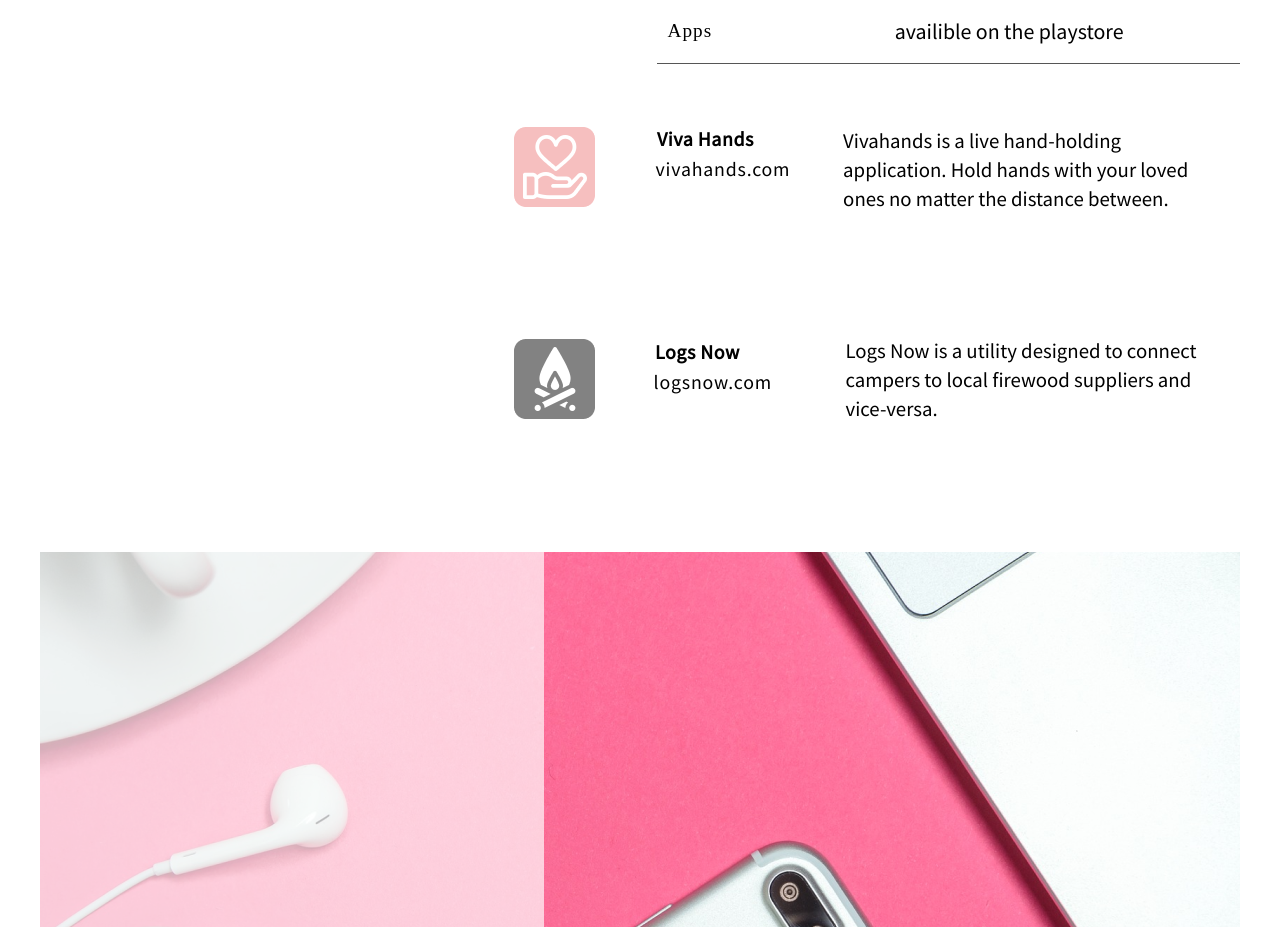
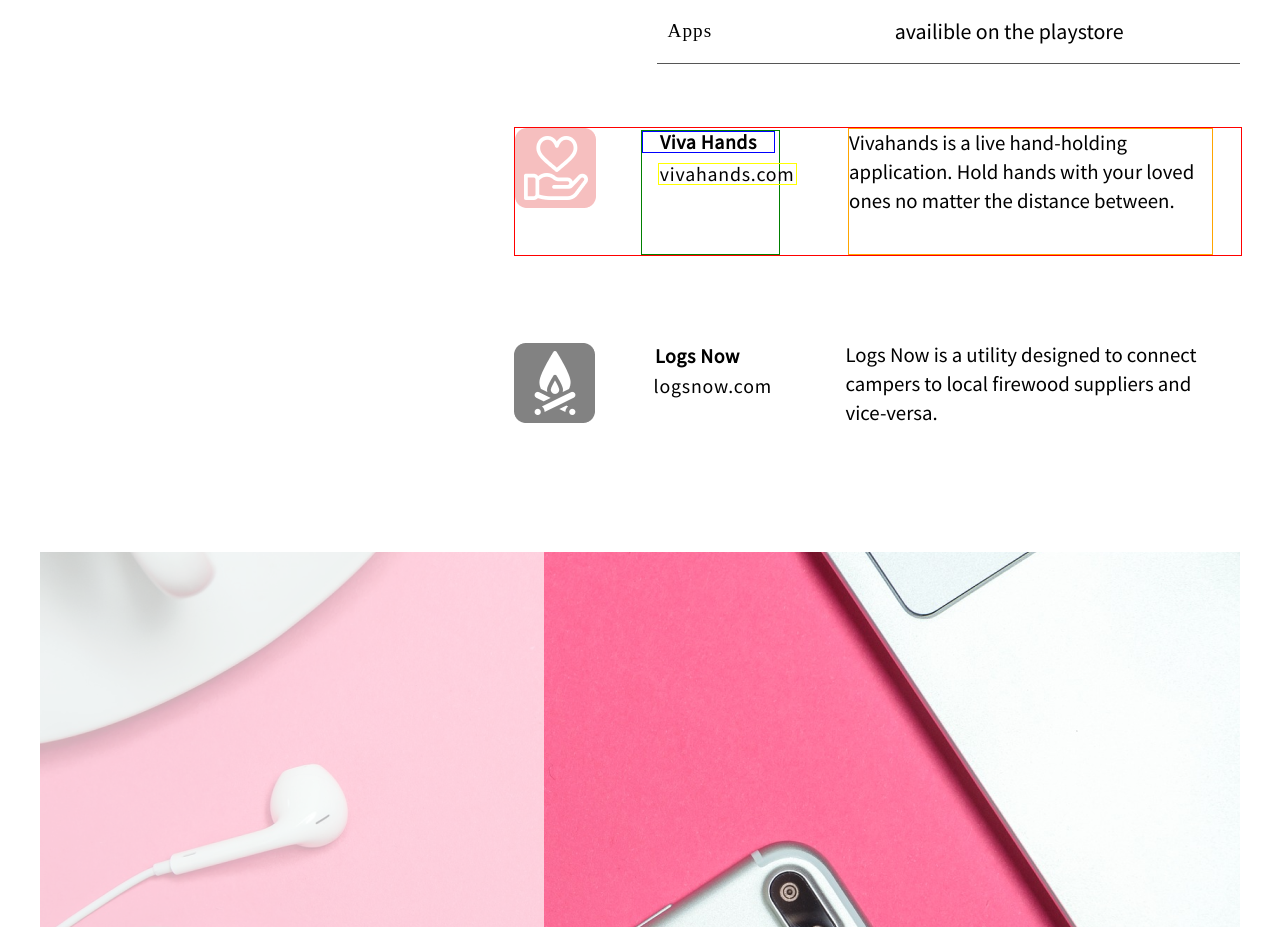
Before and after one commit to odax/Portfolio, a React (Create React App) app: page /main in a window 1280 px wide. Shown: the part 920-1847 px from the top of the page. Built offline with nearby package versions, Linux system fonts and the light colour scheme; a web font is replaced by a local one.

Commit message:
worked on resonsiveness of the app section, still incomplete

```diff
--- a/src/components/main/ContactForm.js
+++ b/src/components/main/ContactForm.js
@@ -54,7 +54,7 @@
                 console.log('message sent!')
             })
             .catch(err => {
-                this.setState({messagebox: 'Sorry! There was a problem on the server, message not sent. Try emailing me!'})
+                this.setState({messagebox: 'Sorry! There was a problem on the server, message not sent. Try emailing me!'});
             })
     }
   render() {
--- a/src/components/main/MainView.scss
+++ b/src/components/main/MainView.scss
@@ -309,10 +309,20 @@
             flex-direction: column;
             justify-content: space-between;
             font-family: $source;
+            @include smaller {
+              flex-direction: column;
+              height: 660px;
+            }
             .apps_main_one{
               display: flex;
               width: 100%;
+              border: 1px solid red;
+              @include smaller {
+                flex-direction: column;
+                height: 1800px;
+              }
               .vivahands_title_site{
+                border: 1px solid green;
                 max-width: 100%;
                 display: flex;
                 flex-direction: column;
@@ -321,28 +331,47 @@
                 font-size: 1.24rem;
                 margin-top: 2px;
                .vivahands_title{
+                 border: 1px solid blue;
                 font-weight: bold;
                 margin-right: 3%;
+                @include smaller {
+                  margin-left: -2.7%;
+                  height: 20px;
+                }
                 }
                 .vivahands_site{
+                  border: 1px solid yellow;
                   margin-top: 10px;
                   margin-left: 11.5%;
                   letter-spacing: 0.8px;
                   width: 100%;
+                  @include smaller {
+                    margin-left: -2.7%;
+                  }
                 }
               }
               .vivahands_info{
+                border: 1px solid orange;
                 width: 50%;
                 margin-left: 9.4%;
                 height: 125px;
                 font-size: 1.3rem;
                 text-align: left;
                 line-height: 29px;
+                @include smaller {
+                  width: 70%;
+                  margin-top: 20px;
+                  margin-left: 17%;
+                }
               }
             }
             .apps_main_two{
               display: flex;
               width: 100%;
+              @include smaller {
+                flex-direction: column;
+                height: 1400px;
+              }
               .logsnow_img{
                 margin-top: 87px;
               }
--- a/src/components/main/mainView.css
+++ b/src/components/main/mainView.css
@@ -226,10 +226,20 @@
         flex-direction: column;
         justify-content: space-between;
         font-family: "Source Sans Pro", sans-serif; }
+        @media (min-width: 900px) and (max-width: 1023px) {
+          .main_container .center_container .apps .apps_main {
+            flex-direction: column;
+            height: 660px; } }
         .main_container .center_container .apps .apps_main .apps_main_one {
           display: flex;
-          width: 100%; }
+          width: 100%;
+          border: 1px solid red; }
+          @media (min-width: 900px) and (max-width: 1023px) {
+            .main_container .center_container .apps .apps_main .apps_main_one {
+              flex-direction: column;
+              height: 1800px; } }
           .main_container .center_container .apps .apps_main .apps_main_one .vivahands_title_site {
+            border: 1px solid green;
             max-width: 100%;
             display: flex;
             flex-direction: column;
@@ -238,23 +248,42 @@
             font-size: 1.24rem;
             margin-top: 2px; }
             .main_container .center_container .apps .apps_main .apps_main_one .vivahands_title_site .vivahands_title {
+              border: 1px solid blue;
               font-weight: bold;
               margin-right: 3%; }
+              @media (min-width: 900px) and (max-width: 1023px) {
+                .main_container .center_container .apps .apps_main .apps_main_one .vivahands_title_site .vivahands_title {
+                  margin-left: -2.7%;
+                  height: 20px; } }
             .main_container .center_container .apps .apps_main .apps_main_one .vivahands_title_site .vivahands_site {
+              border: 1px solid yellow;
               margin-top: 10px;
               margin-left: 11.5%;
               letter-spacing: 0.8px;
               width: 100%; }
+              @media (min-width: 900px) and (max-width: 1023px) {
+                .main_container .center_container .apps .apps_main .apps_main_one .vivahands_title_site .vivahands_site {
+                  margin-left: -2.7%; } }
           .main_container .center_container .apps .apps_main .apps_main_one .vivahands_info {
+            border: 1px solid orange;
             width: 50%;
             margin-left: 9.4%;
             height: 125px;
             font-size: 1.3rem;
             text-align: left;
             line-height: 29px; }
+            @media (min-width: 900px) and (max-width: 1023px) {
+              .main_container .center_container .apps .apps_main .apps_main_one .vivahands_info {
+                width: 70%;
+                margin-top: 20px;
+                margin-left: 17%; } }
         .main_container .center_container .apps .apps_main .apps_main_two {
           display: flex;
           width: 100%; }
+          @media (min-width: 900px) and (max-width: 1023px) {
+            .main_container .center_container .apps .apps_main .apps_main_two {
+              flex-direction: column;
+              height: 1400px; } }
           .main_container .center_container .apps .apps_main .apps_main_two .logsnow_img {
             margin-top: 87px; }
           .main_container .center_container .apps .apps_main .apps_main_two .logsnow_title_site {
```
